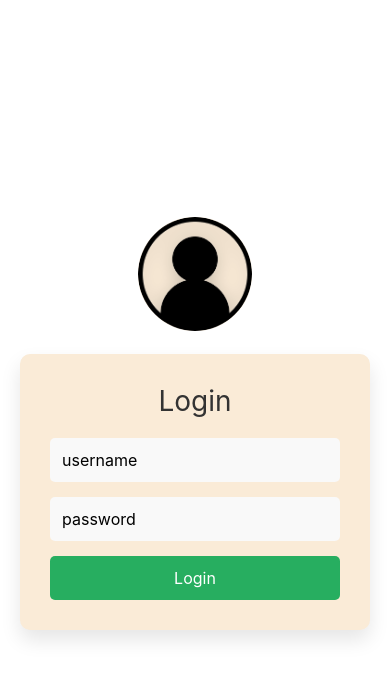
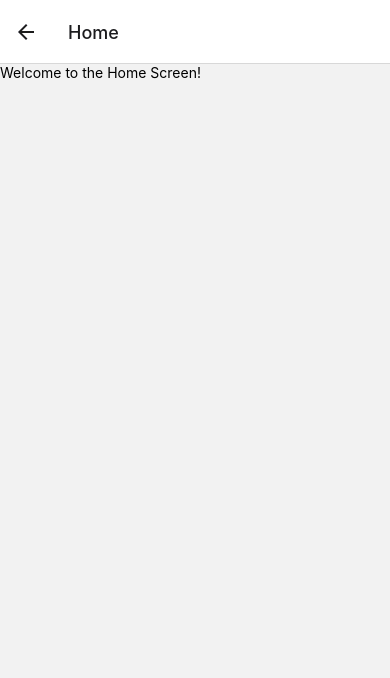
Before and after one commit to GuilhermeHalter/RedFox-Futebol-ReactNative, a React Native app: screen /Home in a window 390 px wide. Shown: the top 678 px of the page. Built offline with nearby package versions, Linux system fonts and the light colour scheme.

Commit message:
feito navigation entre login e home

```diff
--- a/App.js
+++ b/App.js
@@ -1,9 +1,19 @@
 import React from 'react';
+import { NavigationContainer } from '@react-navigation/native';
+import { createStackNavigator } from '@react-navigation/stack';
 import LoginScreen from './screens/LoginScreen';
+import HomeScreen from './screens/HomeScreen';
+
+const Stack = createStackNavigator();
 
 const App = () => {
   return (
-    <LoginScreen />
+    <NavigationContainer>
+      <Stack.Navigator initialRouteName="Login">
+        <Stack.Screen name="Login" component={LoginScreen} />
+        <Stack.Screen name="Home" component={HomeScreen} />
+      </Stack.Navigator>
+    </NavigationContainer>
   );
 };
 
--- /dev/null
+++ b/screens/HomeScreen.js
@@ -0,0 +1,12 @@
+import React from 'react';
+import { View, Text } from 'react-native';
+
+const HomeScreen = ({ navigation }) => {
+  return (
+    <View>
+      <Text>Welcome to the Home Screen!</Text>
+    </View>
+  );
+};
+
+export default HomeScreen;
--- a/screens/LoginScreen.js
+++ b/screens/LoginScreen.js
@@ -1,7 +1,21 @@
 import React from 'react';
 import { View, Text, TextInput, TouchableOpacity, StyleSheet, Image} from 'react-native';
+import { useNavigation } from '@react-navigation/native';
 
 const LoginScreen = () => {
+  const navigation = useNavigation();
+  const handleLogin = () => {
+    const correctUsername = 'usuario';
+    const correctPassword = 'senha';
+    const enteredUsername = 'usuario';
+    const enteredPassword = 'senha';
+
+    if (enteredUsername === correctUsername && enteredPassword === correctPassword) {
+      navigation.navigate('Home');
+    } else {
+      alert('Login failed. Please check your username and password.');
+    }
+  };
   return (
     <View style={styles.loginContainer}>
        <View style={styles.profileImage}>
@@ -15,7 +29,7 @@ const LoginScreen = () => {
         <View style={styles.inputWrapper}>
           <TextInput style={styles.inputField} placeholder="password" secureTextEntry />
         </View>
-        <TouchableOpacity style={styles.loginButton}>
+        <TouchableOpacity style={styles.loginButton} onPress={handleLogin}>
           <Text style={styles.loginButtonText}>Login</Text>
         </TouchableOpacity>
       </View>
```
Also changed, not shown: package.json (+5 -3 lines), 1 other file (tests, documents, lock files or other folders).
